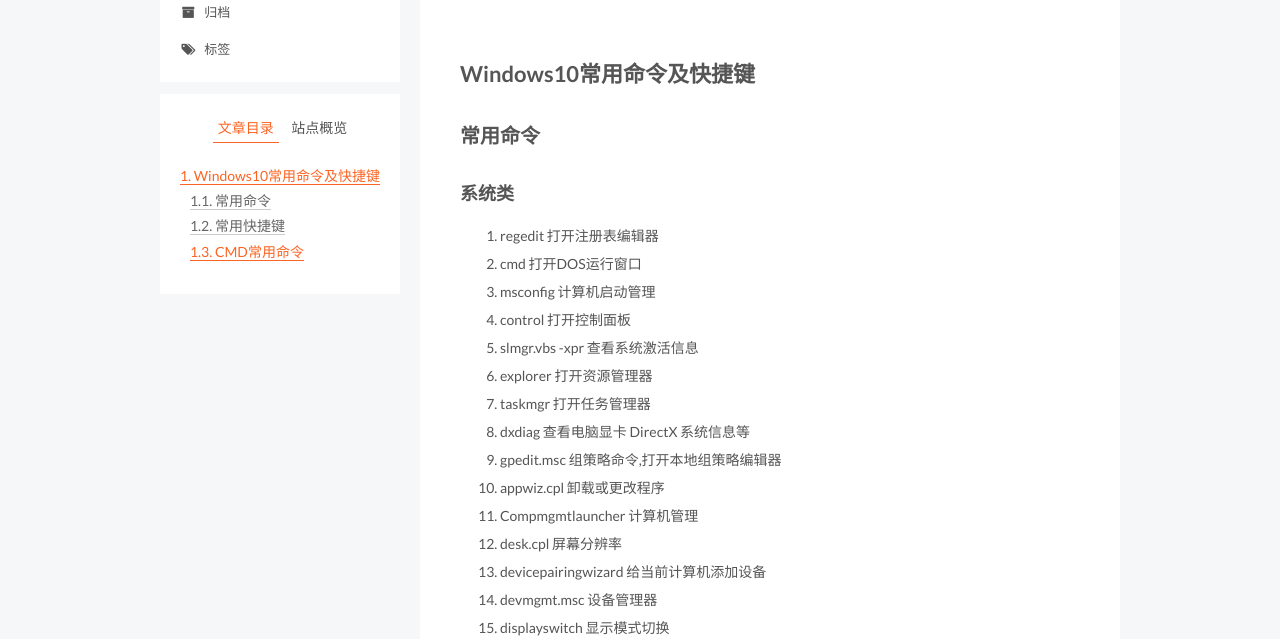
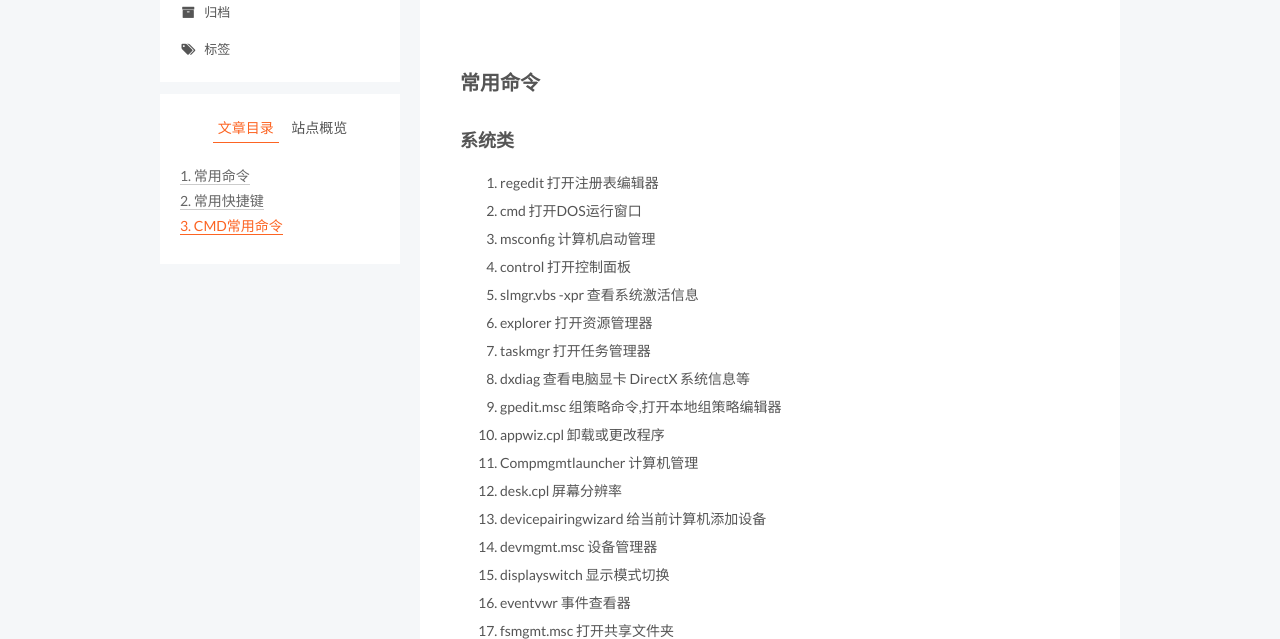
Before and after one commit to DF104/DF104.github.io, a plain HTML site: page 2018/01/05/Windows/index.html in a window 1280 px wide. Shown: the part 152-791 px from the top of the page. Drawn offline with Linux system fonts and the light colour scheme; a script that the page names is missing.

Commit message:
Site updated: 2018-01-05 21:00:43

```diff
--- a/2018/01/05/Windows/index.html
+++ b/2018/01/05/Windows/index.html
@@ -94,16 +94,16 @@
 
 
 
-<meta name="description" content="Windows10常用命令及快捷键常用命令系统类 regedit  打开注册表编辑器 cmd  打开DOS运行窗口 msconfig  计算机启动管理 control  打开控制面板 slmgr.vbs -xpr  查看系统激活信息 explorer  打开资源管理器   taskmgr  打开任务管理器 dxdiag  查看电脑显卡 DirectX 系统信息等 gpedit.msc 组策略命令,">
+<meta name="description" content="常用命令系统类 regedit  打开注册表编辑器 cmd  打开DOS运行窗口 msconfig  计算机启动管理 control  打开控制面板 slmgr.vbs -xpr  查看系统激活信息 explorer  打开资源管理器   taskmgr  打开任务管理器 dxdiag  查看电脑显卡 DirectX 系统信息等 gpedit.msc 组策略命令,打开本地组策略编辑器 appwiz">
 <meta property="og:type" content="article">
 <meta property="og:title" content="Windows常用命令以及快捷键">
 <meta property="og:url" content="http://yoursite.com/2018/01/05/Windows/index.html">
 <meta property="og:site_name" content="DF104&#39;S  HOME">
-<meta property="og:description" content="Windows10常用命令及快捷键常用命令系统类 regedit  打开注册表编辑器 cmd  打开DOS运行窗口 msconfig  计算机启动管理 control  打开控制面板 slmgr.vbs -xpr  查看系统激活信息 explorer  打开资源管理器   taskmgr  打开任务管理器 dxdiag  查看电脑显卡 DirectX 系统信息等 gpedit.msc 组策略命令,">
-<meta property="og:updated_time" content="2018-01-05T12:56:02.858Z">
+<meta property="og:description" content="常用命令系统类 regedit  打开注册表编辑器 cmd  打开DOS运行窗口 msconfig  计算机启动管理 control  打开控制面板 slmgr.vbs -xpr  查看系统激活信息 explorer  打开资源管理器   taskmgr  打开任务管理器 dxdiag  查看电脑显卡 DirectX 系统信息等 gpedit.msc 组策略命令,打开本地组策略编辑器 appwiz">
+<meta property="og:updated_time" content="2018-01-05T13:00:23.785Z">
 <meta name="twitter:card" content="summary">
 <meta name="twitter:title" content="Windows常用命令以及快捷键">
-<meta name="twitter:description" content="Windows10常用命令及快捷键常用命令系统类 regedit  打开注册表编辑器 cmd  打开DOS运行窗口 msconfig  计算机启动管理 control  打开控制面板 slmgr.vbs -xpr  查看系统激活信息 explorer  打开资源管理器   taskmgr  打开任务管理器 dxdiag  查看电脑显卡 DirectX 系统信息等 gpedit.msc 组策略命令,">
+<meta name="twitter:description" content="常用命令系统类 regedit  打开注册表编辑器 cmd  打开DOS运行窗口 msconfig  计算机启动管理 control  打开控制面板 slmgr.vbs -xpr  查看系统激活信息 explorer  打开资源管理器   taskmgr  打开任务管理器 dxdiag  查看电脑显卡 DirectX 系统信息等 gpedit.msc 组策略命令,打开本地组策略编辑器 appwiz">
 
 
 
@@ -332,7 +332,7 @@
 
 
 
-        <h1 id="Windows10常用命令及快捷键"><a href="#Windows10常用命令及快捷键" class="headerlink" title="Windows10常用命令及快捷键"></a>Windows10常用命令及快捷键</h1><h2 id="常用命令"><a href="#常用命令" class="headerlink" title="常用命令"></a>常用命令</h2><h3 id="系统类"><a href="#系统类" class="headerlink" title="系统类"></a>系统类</h3><ol>
+        <h2 id="常用命令"><a href="#常用命令" class="headerlink" title="常用命令"></a>常用命令</h2><h3 id="系统类"><a href="#系统类" class="headerlink" title="系统类"></a>系统类</h3><ol>
 <li>regedit  打开注册表编辑器</li>
 <li>cmd  打开DOS运行窗口</li>
 <li>msconfig  计算机启动管理</li>
@@ -779,7 +779,7 @@
 
 
 
-              <div class="post-toc-content"><ol class="nav"><li class="nav-item nav-level-1"><a class="nav-link" href="#Windows10常用命令及快捷键"><span class="nav-number">1.</span> <span class="nav-text">Windows10常用命令及快捷键</span></a><ol class="nav-child"><li class="nav-item nav-level-2"><a class="nav-link" href="#常用命令"><span class="nav-number">1.1.</span> <span class="nav-text">常用命令</span></a><ol class="nav-child"><li class="nav-item nav-level-3"><a class="nav-link" href="#系统类"><span class="nav-number">1.1.1.</span> <span class="nav-text">系统类</span></a></li><li class="nav-item nav-level-3"><a class="nav-link" href="#工具类"><span class="nav-number">1.1.2.</span> <span class="nav-text">工具类</span></a></li></ol></li><li class="nav-item nav-level-2"><a class="nav-link" href="#常用快捷键"><span class="nav-number">1.2.</span> <span class="nav-text">常用快捷键</span></a></li><li class="nav-item nav-level-2"><a class="nav-link" href="#CMD常用命令"><span class="nav-number">1.3.</span> <span class="nav-text">CMD常用命令</span></a></li></ol></li></ol></div>
+              <div class="post-toc-content"><ol class="nav"><li class="nav-item nav-level-2"><a class="nav-link" href="#常用命令"><span class="nav-number">1.</span> <span class="nav-text">常用命令</span></a><ol class="nav-child"><li class="nav-item nav-level-3"><a class="nav-link" href="#系统类"><span class="nav-number">1.1.</span> <span class="nav-text">系统类</span></a></li><li class="nav-item nav-level-3"><a class="nav-link" href="#工具类"><span class="nav-number">1.2.</span> <span class="nav-text">工具类</span></a></li></ol></li><li class="nav-item nav-level-2"><a class="nav-link" href="#常用快捷键"><span class="nav-number">2.</span> <span class="nav-text">常用快捷键</span></a></li><li class="nav-item nav-level-2"><a class="nav-link" href="#CMD常用命令"><span class="nav-number">3.</span> <span class="nav-text">CMD常用命令</span></a></li></ol></div>
 
 
           </div>
--- a/css/main.css
+++ b/css/main.css
@@ -1808,7 +1808,7 @@ pre .javascript .function {
   width: 4px;
   height: 4px;
   border-radius: 50%;
-  background: #8a3d8b;
+  background: #3ca84b;
 }
 .links-of-blogroll {
   font-size: 13px;
```
Also changed, not shown: index.html (+1 -1 lines).
